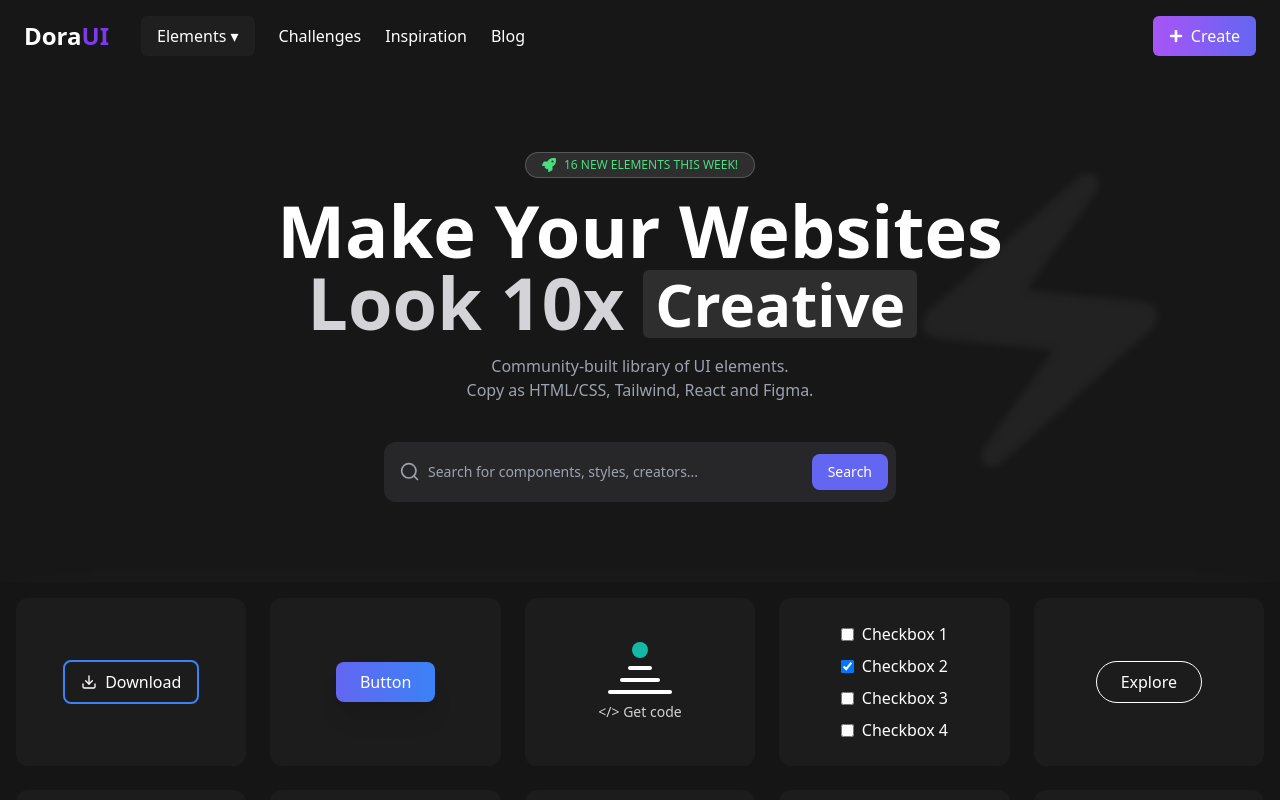
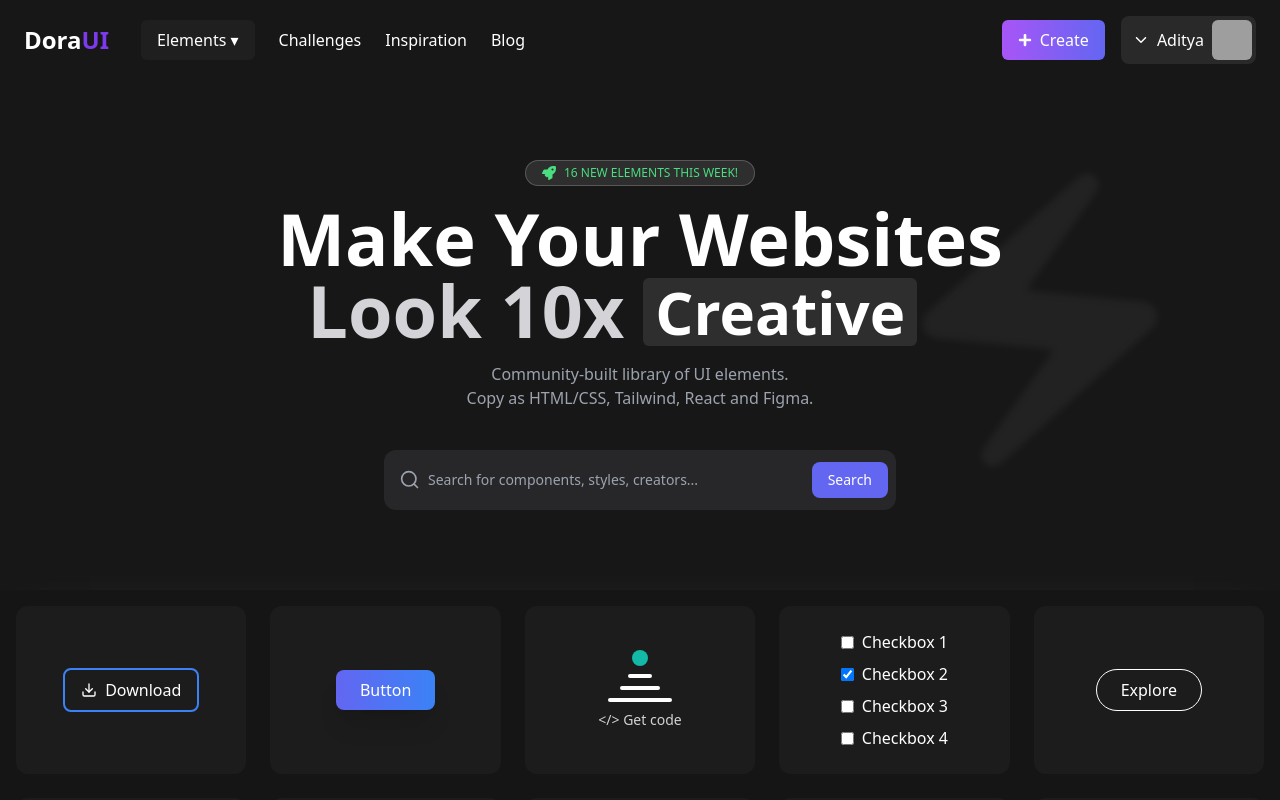
Before and after one commit to aadii-rawt/DoraUI, a React (Vite) app in the folder client/: page / in a window 1280 px wide. Shown: the top 800 px of the page. Built offline with nearby package versions, Linux system fonts and the light colour scheme; grey boxes are pictures that could not be loaded.

Commit message:
ant design profile button

```diff
--- a/client/src/components/Header.tsx
+++ b/client/src/components/Header.tsx
@@ -2,6 +2,7 @@
 import { FaRocket, FaPlus } from "react-icons/fa";
 import { Link, useNavigate } from "react-router-dom";
 import userContext from "../context/userContext";
+import ProfileDropDown from "./UI/ProfileDropDown";
 
 const Header: React.FC = () => {
   const { showSigninModal, setShowSigninModal, user } = userContext()
@@ -35,11 +36,13 @@
           <FaPlus className="text-sm" />
           <span>Create</span>
         </button>
-        {!user &&
-        <button onClick={() => setShowSigninModal(true)} className="flex items-center space-x-2 px-4 py-2 bg-[#1F1F1F] text-white font-medium rounded-md hover:bg-[#2a2a2a] transition">
-          <FaRocket className="text-sm" />
-          <span>Join the Community</span>
-        </button>}
+        {user ?
+          <ProfileDropDown /> :
+          <button onClick={() => setShowSigninModal(true)} className="flex items-center space-x-2 px-4 py-2 bg-[#1F1F1F] text-white font-medium rounded-md hover:bg-[#2a2a2a] transition">
+            <FaRocket className="text-sm" />
+            <span>Join the Community</span>
+          </button>
+        }
       </div>
     </header>
   );
--- /dev/null
+++ b/client/src/components/UI/ProfileDropDown.tsx
@@ -0,0 +1,70 @@
+import React from 'react';
+import { DownOutlined } from '@ant-design/icons';
+import type { MenuProps } from 'antd';
+import { ConfigProvider, Dropdown, Space, theme } from 'antd';
+import userContext from "../../context/userContext";
+import { IoIosArrowDown } from 'react-icons/io';
+import { LuUser } from 'react-icons/lu';
+import { IoBookmarkOutline } from 'react-icons/io5';
+import { GoGear } from 'react-icons/go';
+import { FiLogOut } from 'react-icons/fi';
+const items: MenuProps['items'] = [
+    {
+        label: (
+            <a href="https://www.antgroup.com" className='flex
+            gap-3 items-center' target="_blank" rel="noopener noreferrer">
+             <LuUser size={18}/>   Your Profile
+            </a>
+        ),
+        key: '0',
+    },
+    {
+        label: (
+            <a href="https://www.aliyun.com" target="_blank" rel="noopener noreferrer" className='flex
+            gap-3 items-center'>
+              <IoBookmarkOutline  size={18}/>  Your Fevourite
+            </a>
+        ),
+        key: '1',
+    },
+    {
+        label: (
+            <a href="https://www.aliyun.com" target="_blank" rel="noopener noreferrer" className='flex
+            gap-3 items-center'>
+             <GoGear size={18} />   Setting
+            </a>
+        ),
+        key: '2',
+    },
+    {
+        type: 'divider',
+    },
+    {
+        label: (
+            <button rel="noopener noreferrer" className='flex
+            gap-3 items-center text-red-500'>
+               <FiLogOut size={18} /> Logout
+            </button>
+        ),
+        key: '3',
+    },
+];
+
+const ProfileDropDown: React.FC = () => {
+    const { user } = userContext()
+    return (
+        <ConfigProvider theme={{ algorithm: theme.darkAlgorithm }}>
+            <Dropdown className='cursor-pointer hover:bg-secondary bg-secondary py-1 px-1 pl-3 rounded-lg' menu={{ items }} trigger={['click']} >
+                <a onClick={(e) => e.preventDefault()}>
+                    <Space>
+                        <IoIosArrowDown />
+                        <p>{user.name}</p>
+                        <img src="https://i.pinimg.com/564x/c0/c0/f3/c0c0f3824805ad8075e555b41aeda59e.jpg" alt="user profile"
+                            className='w-10 h-10 rounded-md' />
+                    </Space>
+                </a>
+            </Dropdown>
+        </ConfigProvider>
+    )
+}
+export default ProfileDropDown;
--- a/client/src/context/userContext.jsx
+++ b/client/src/context/userContext.jsx
@@ -4,7 +4,7 @@
 
 const UserContextProvider = ({ children }) => {
     const [user, setUser] = useState({
-        name: "Aditya Rawat",
+        name: "Aditya",
         email: "adi@g.com",
         avatar : "",
 
```
Also changed, not shown: client/package.json (+7 -1 lines), 1 other file (tests, documents, lock files or other folders).
